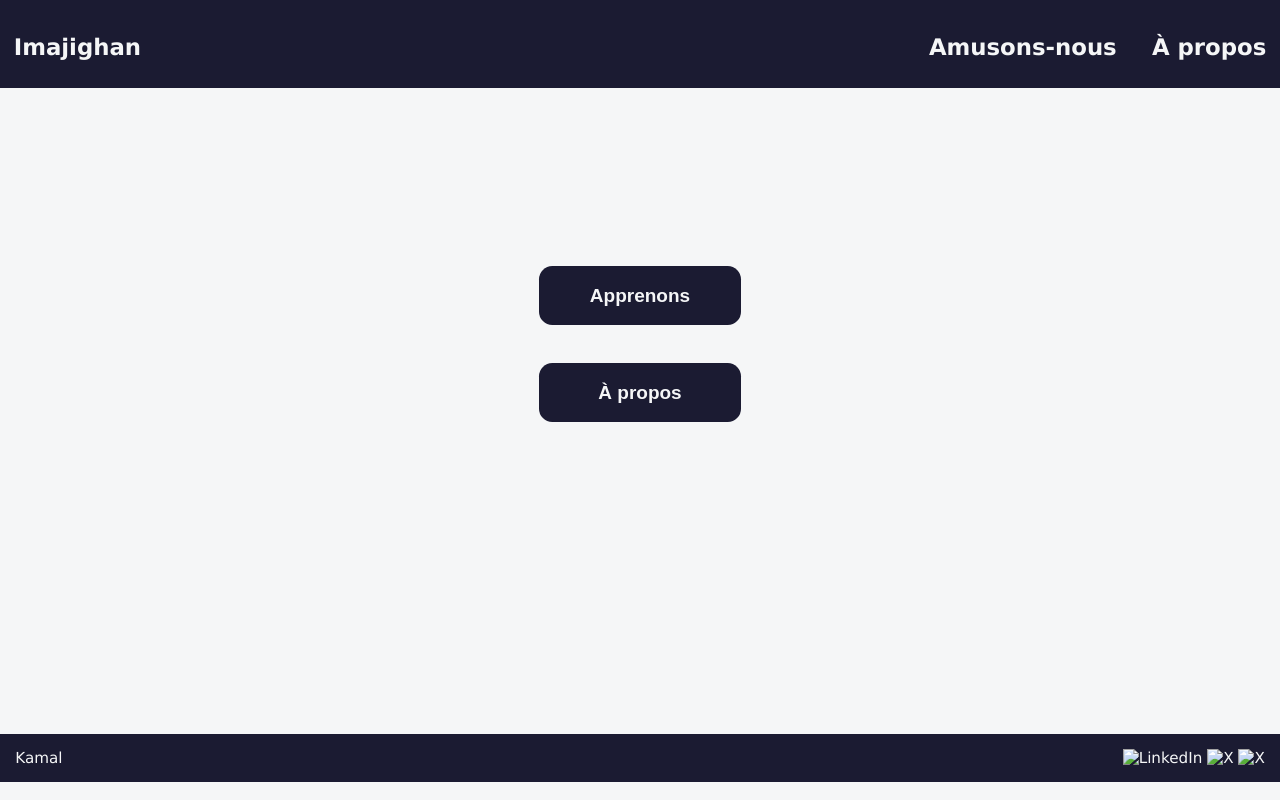
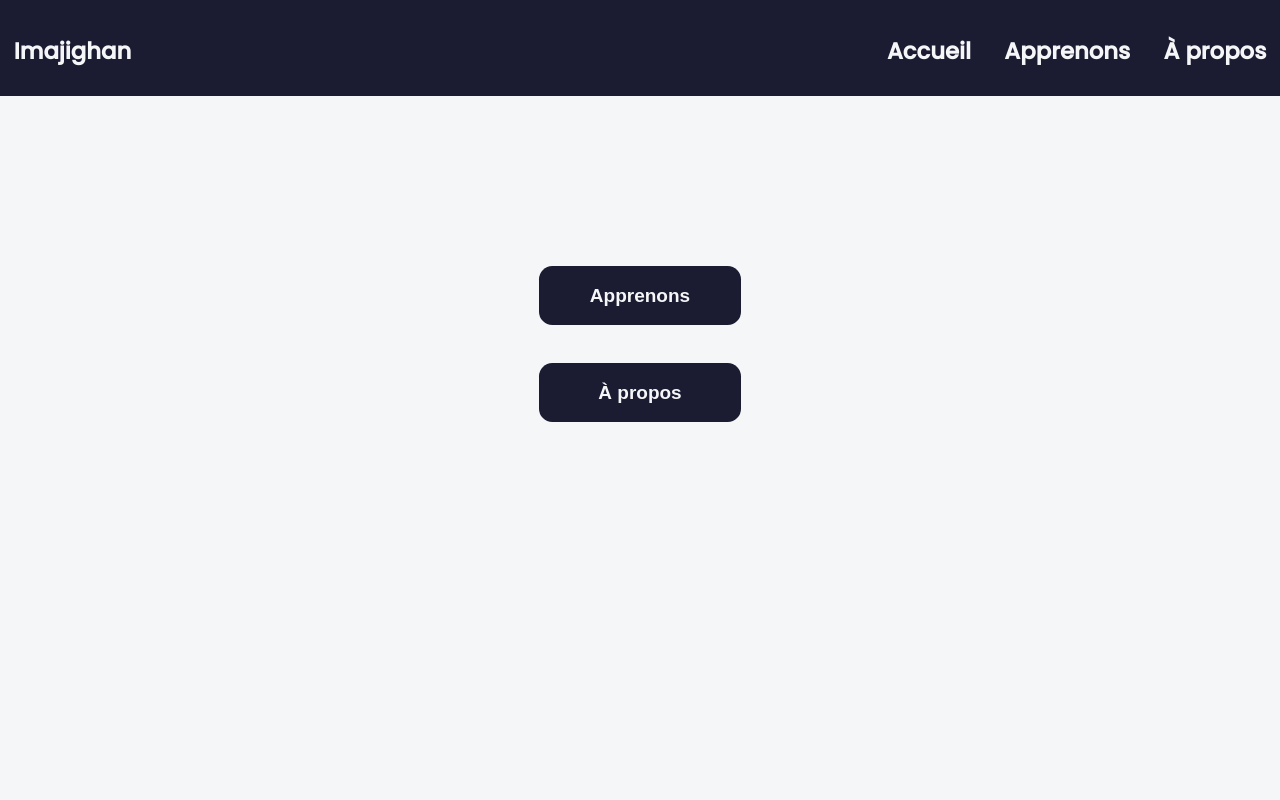
Before and after one commit to kamaloudiine/Imajighan, a plain HTML site: page index.html in a window 1280 px wide. Drawn offline with Linux system fonts and the light colour scheme.

Commit message:
Add files via upload

```diff
--- a/index.html
+++ b/index.html
@@ -1,10 +1,13 @@
 <!DOCTYPE html>
 <html>
     <head>
-        <meta charset="UTF-8" />
-        <meta name="viewport" content="width=device-width, initial-scale=1.0" />
         <title>Imajighan</title>
         <link rel="stylesheet" href="styles.css" />
+        <meta charset="UTF-8" />
+        <link rel="preconnect" href="https://fonts.googleapis.com">
+        <link rel="preconnect" href="https://fonts.gstatic.com" crossorigin>
+        <link href="https://fonts.googleapis.com/css2?family=Poppins:wght@100;400;500&display=swap" rel="stylesheet">
+        <meta name="viewport" content="width:device-width, initial-scale=1.0">
     </head>
     <body>
         <header>
@@ -13,36 +16,25 @@
                     <p>Imajighan</p>
                 </a>
                 <div>
-                    <a href="amusons_nous.html">Amusons-nous</a>
-                    <a href="a_propos.html">À propos</a>
+                    <a href="index.html">Accueil</a>
+                    <a href="apprenons.html">Apprenons</a>
+                    <a href="about.html">À propos</a>
                 </div>
             </nav>
         </header>
 
         <main>
-            <button id="apprenons">
-                <a href="apprenons.html" target="_blank">Apprenons</a>
-            </button>
-            <button id="a_propos">
-                <a href="a_propos.html" target="_blank">À propos</a>
-            </button>
+
+            <a href="apprenons.html" target="_blank">
+                    <button id="apprenons">
+                        Apprenons
+                    </button>
+            </a>
+
+            <a href="about.html" target="_blank">
+                <button id="about">À propos</button>
+            </a>
         </main>
     </body>
-	<footer id="footer">
-		<a href="index.html" class="logo">
-			<p>Kamal</p>
-		</a>
-		<div id="contact">
 
-			<a href="https://www.linkedin.com/in/kamal-oudine-raliou-hamed-assaleh-866183242" >
-				<img src="img/linkedin-icon.png" alt="LinkedIn"/>
-			</a>
-			<a href="https://www.instagram.com/kamaloudine__/" target="blank_">
-				<img src="img/instagram-icon.png" alt="X"/>
-			</a>
-			<a href="https://twitter.com/KamalRaliou" padding="0">
-				<img src="img/twitterx-icon.png" alt="X"/>
-			</a>
-		</div>
-	</footer>
 </html>
--- a/styles.css
+++ b/styles.css
@@ -1,8 +1,8 @@
-
+/*GENERAL ABOUT THE PAGE*/
 :root {
     --black: #1B1B32;
     --white: #F5F6F7;
-    --transition: 100ms ease-in-out;
+    --transition: 200ms ease-in-out;
 }
 
 *, *::before, *::after {
@@ -11,14 +11,10 @@
 
 html {
     font-size: 19px;
-    font-family: Verdana, Tahoma, sans-serif;
+	font-family: 'Poppins', sans-serif;
 }
 
-@media (prefers-reduced-motion: no-preference) {
-    * {
-      scroll-behavior: smooth;
-    }
-  }
+/*HEADER*/
 
 nav {
 	display: flex;
@@ -49,9 +45,11 @@ a {
 
 header nav a:hover:not(.logo) {
     cursor: pointer;
-    border-bottom: 3px solid var(--white);
+    border-bottom: 4px solid var(--white);
     transition: var(--transition);
 }
+
+/*BODY*/
 
 body {
     margin: 0;
@@ -92,6 +90,10 @@ button:hover {
     cursor: pointer;
     opacity: 0.8;
 }
+
+
+/*FOOTER*/
+
 footer{
     font-size: 0.8em;
     background-color: var(--black);
@@ -106,3 +108,10 @@ footer{
 #contact {
 	vertical-align: center;
 }
+
+/*MEDIA QUERIES*/
+@media (prefers-reduced-motion: no-preference) {
+    * {
+      scroll-behavior: smooth;
+    }
+  }
```
Also changed, not shown: about.html (+10 -24 lines).
